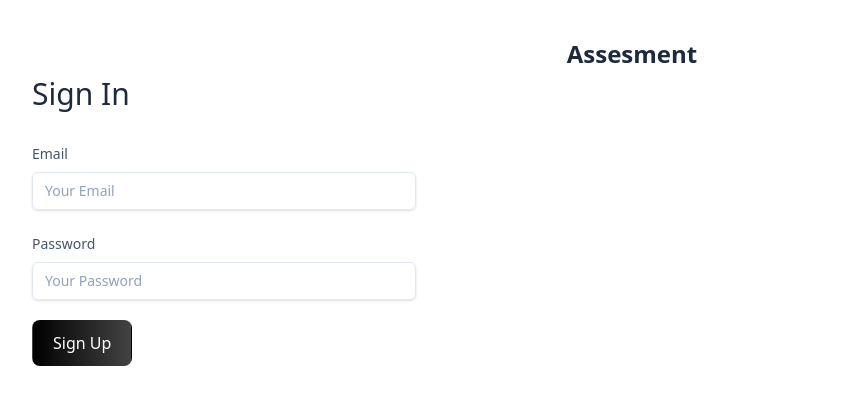
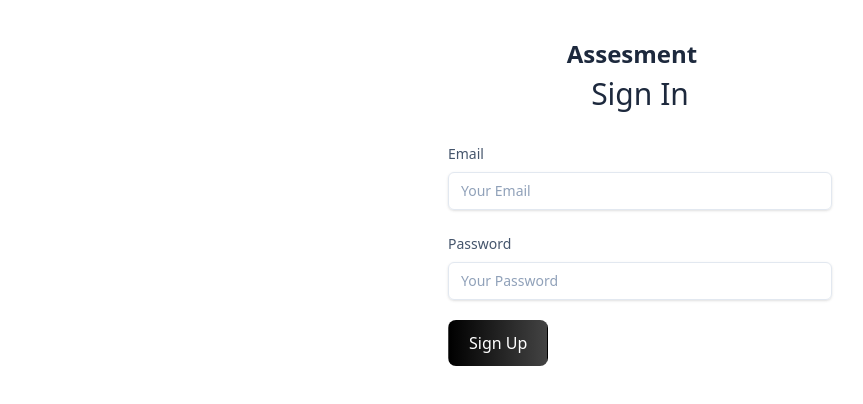
Before and after one commit to Kushan2k/api-react-user-curd, a React (Vite) app: page /login in a window 1280 px wide. Shown: the top 404 px of the page, without its empty margins (0-863 px from the left). Built offline with nearby package versions, Linux system fonts and the light colour scheme; no server answers.

Commit message:
readme updated

```diff
--- a/src/components/ui/model.tsx
+++ b/src/components/ui/model.tsx
@@ -11,7 +11,7 @@ const Modal = ({ isOpen, onClose, children, title }: ModalProps) => {
   if (!isOpen) return null;
 
   return (
-    <div className="absolute h-screen inset-0 bg-gray-200 bg-opacity-40 flex items-center justify-center z-50">
+    <div className="absolute h-screen inset-0 bg-gray-300/50  flex items-center justify-center z-50">
       <div className="bg-white p-3 rounded-md shadow-xl w-full max-w-md">
         <div className="flex justify-between items-center mb-4">
           <h2 className="text-xl font-semibold capitalize">
--- a/src/pages/LoginPage.tsx
+++ b/src/pages/LoginPage.tsx
@@ -36,7 +36,7 @@ function LoginPage() {
     toast.success("Login successful")
   }
   return (
-    <div className="relative flex flex-col rounded-xl bg-transparent">
+    <div className="relative flex flex-col items-center justify-center rounded-xl bg-transparent">
       <h4 className="block text-3xl font-medium text-slate-800 text-left">
         Sign In
       </h4>
```
Also changed, not shown: 1 other file (tests, documents, lock files or other folders).
